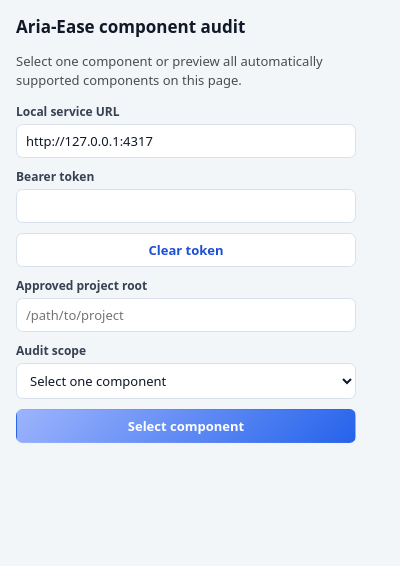
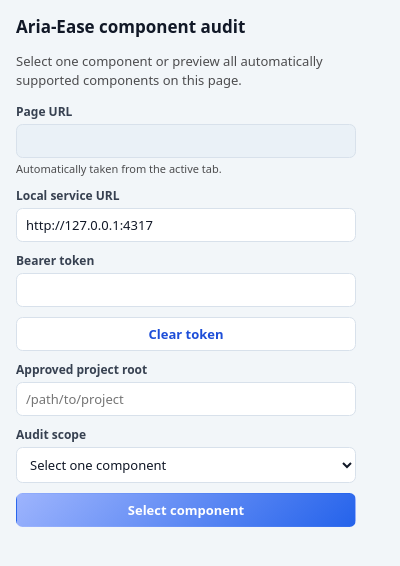
Before and after one commit to Odunsih1/chrome-extension, a browser extension: page chrome-mvp/popup.html in a window 400 px wide. Drawn offline with Linux system fonts and the light colour scheme.

Commit message:
feat: show active page URL in popup

```diff
--- a/chrome-mvp/popup.css
+++ b/chrome-mvp/popup.css
@@ -70,6 +70,17 @@ input,
 select {
   background: var(--card-bg-base);
   color: var(--text-primary);
+}
+
+input[readonly] {
+  background: var(--section-tone-b);
+  color: var(--text-medium);
+}
+
+.field-help {
+  margin: 3px 0 8px;
+  color: var(--text-muted);
+  font-size: 11px;
 }
 
 input:hover,
--- a/chrome-mvp/popup.html
+++ b/chrome-mvp/popup.html
@@ -9,6 +9,9 @@
 <body class="light-body">
   <h1>Aria-Ease component audit</h1>
   <p class="muted">Select one component or preview all automatically supported components on this page.</p>
+  <label for="page-url">Page URL</label>
+  <input id="page-url" type="url" readonly aria-describedby="page-url-help">
+  <p id="page-url-help" class="field-help">Automatically taken from the active tab.</p>
   <label for="service-url">Local service URL</label>
   <input id="service-url" type="url" autocomplete="off">
   <label for="token">Bearer token</label>
--- a/chrome-mvp/popup.js
+++ b/chrome-mvp/popup.js
@@ -51,6 +51,7 @@ async function clearToken() {
 async function activeTab() {
   const tabs = await chrome.tabs.query({ active: true, currentWindow: true });
   if (!tabs[0]?.id || !tabs[0].url) throw new Error("No inspectable active tab is available.");
+  $("page-url").value = tabs[0].url;
   validateTargetUrl(tabs[0].url);
   return tabs[0];
 }
@@ -313,6 +314,7 @@ chrome.storage.onChanged.addListener((changes) => {
 
 async function restoreSelectionState() {
   await settings();
+  await activeTab();
   const state = await chrome.storage.local.get({
     latestSelection: null,
     latestSelectionError: "",
```
Also changed, not shown: test/chrome-mvp.test.mjs (+11 -0 lines).
